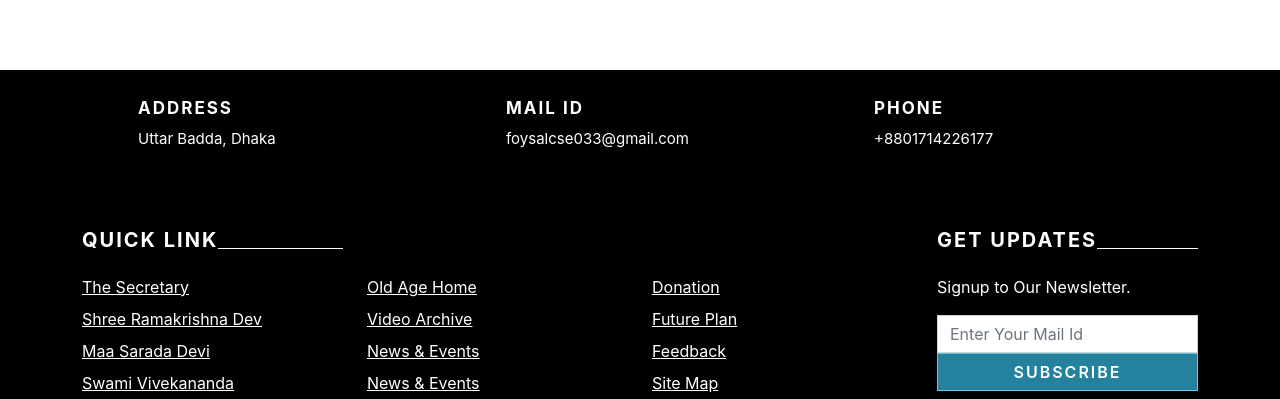
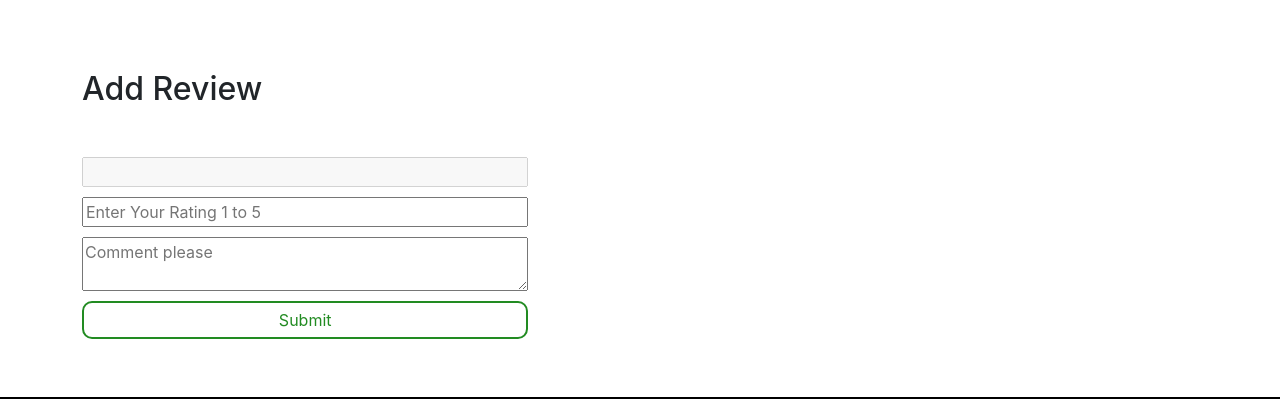
Before and after one commit to mahmoodfoysal/niche-final-project, a React (Create React App) app: page /product/1 in a window 1280 px wide. Shown: the part 308-707 px from the top of the page. Built offline with nearby package versions, Linux system fonts and the light colour scheme; no server answers.

Commit message:
rating added

```diff
--- a/package.json
+++ b/package.json
@@ -19,6 +19,7 @@
     "react": "^17.0.2",
     "react-dom": "^17.0.2",
     "react-hook-form": "^7.29.0",
+    "react-rating": "^2.0.5",
     "react-router-dom": "^5.3.0",
     "react-scripts": "5.0.0",
     "styled-components": "^5.3.5",
--- a/src/components/pages/Home/Home/Home.js
+++ b/src/components/pages/Home/Home/Home.js
@@ -1,6 +1,7 @@
-import { Alert } from '@mui/material';
 import React from 'react';
 import useAuth from '../../../hooks/useAuth';
+import ProductsRatings from '../../ProductRating/ProductsRatings';
+
 import Banner from '../Banner/Banner';
 import HomeProducts from '../Products/HomeProducts';
 
@@ -11,6 +12,7 @@ const Home = () => {
         <div>
             <Banner></Banner>
             <HomeProducts></HomeProducts>
+            <ProductsRatings></ProductsRatings>
         </div>
     );
 };
--- /dev/null
+++ b/src/components/pages/ProductDetails/ProductDetails.css
@@ -0,0 +1,21 @@
+.rating-style form {
+    display: flex;
+    flex-direction: column;
+
+}
+
+.rating-style input, textarea {
+    margin-bottom: 10px ;
+    width: 40%;
+}
+.rating-btn {
+    background-color: white;
+    color: forestgreen;
+    border-radius: 10px;
+    padding: 5px 25px;
+    border: 2px solid forestgreen;
+}
+.rating-btn:hover{
+    background-color: forestgreen;
+    color: white;
+}
--- a/src/components/pages/ProductDetails/ProductDetails.js
+++ b/src/components/pages/ProductDetails/ProductDetails.js
@@ -1,8 +1,12 @@
 import React, { useEffect, useState } from 'react';
 import { Link } from 'react-router-dom';
 import { useParams } from 'react-router-dom';
+import useAuth from '../../hooks/useAuth';
+import { useForm } from "react-hook-form";
+import './ProductDetails.css';
 
 const ProductDetails = () => {
+    const {users} = useAuth()
     const { id } = useParams();
     const [productDetails, setProductDetails] = useState([]);
     const {_id, image, productName, details, price, description } = productDetails;
@@ -12,6 +16,28 @@ const ProductDetails = () => {
             .then(res => res.json())
             .then(data => setProductDetails(data))
     }, [])
+
+    const { register, handleSubmit, reset } = useForm();
+    const onSubmit = data => {
+        data.name= users?.displayName;
+        data.productImage = image;
+        data.productName = productName;
+        fetch('http://localhost:5000/rating', {
+            method:'POST',
+            headers: {
+                'content-type': 'application/json',
+            },
+            body: JSON.stringify(data)
+        })
+        .then(res => res.json())
+        .then(data => {
+            if(data.insertedId) {
+                alert('Thanks for your valuable review')
+                reset();
+            }
+        })
+        console.log(data)
+    };
     return (
         <div className='container mt-5'>
             <div className="row">
@@ -34,6 +60,16 @@ const ProductDetails = () => {
                 <h2 className='mt-5'>Product Description</h2>
                 <p>{description}</p>
             </div>
+            <h2 className='mt-5 mb-5'>Add Review</h2>
+
+            <div className='rating-style'>
+            <form onSubmit={handleSubmit(onSubmit)}>
+      <input disabled defaultValue={users?.displayName} {...register("name")} />
+      <input type="number" {...register("rating", { required: true})} placeholder="Enter Your Rating 1 to 5"/>
+      <textarea {...register("comment", { required: true})} placeholder="Comment please"/>
+      <input className='rating-btn' type="submit" />
+    </form>
+            </div>
         </div>
     );
 };
--- /dev/null
+++ b/src/components/pages/ProductRating/ProductsRatings.js
@@ -0,0 +1,27 @@
+import React, { useEffect, useState } from 'react';
+import RatingCard from './RatingCard/RatingCard';
+
+const ProductsRatings = () => {
+    const [productsRatings, setProductsRatings] = useState([])
+    useEffect(() => {
+        fetch('http://localhost:5000/rating')
+            .then(res => res.json())
+            .then(data => setProductsRatings(data))
+    }, [])
+    return (
+        <div className='container'>
+            <h2 className='mt-5 mb-5 text-center'>Customer Rating</h2>
+            <div class="row row-cols-1 row-cols-md-3 g-4">
+            {
+                productsRatings.map(productRating => <RatingCard
+                key={productRating._id}
+                productRating={productRating}
+                ></RatingCard>)
+            }
+
+            </div>
+        </div>
+    );
+};
+
+export default ProductsRatings;
--- /dev/null
+++ b/src/components/pages/ProductRating/RatingCard/RatingCard.css
@@ -0,0 +1,3 @@
+.star-color {
+    color: gold;
+}
--- /dev/null
+++ b/src/components/pages/ProductRating/RatingCard/RatingCard.js
@@ -0,0 +1,31 @@
+import React from 'react';
+import Rating from 'react-rating';
+import './RatingCard.css';
+
+const RatingCard = ({ productRating }) => {
+    const { name, rating, comment, productImage, productName } = productRating;
+    return (
+        <div>
+            <div class="col">
+                <div class="card">
+                    <img src={productImage} class="card-img-top" alt="..." />
+                    <div class="card-body">
+                        <h5 class="card-title">{productName}</h5>
+                        <Rating
+                            initialRating={rating}
+                            emptySymbol="far fa-star star-color"
+                            fullSymbol="fas fa-star star-color"
+                            readonly
+                        ></Rating>
+                        <p>{comment}</p>
+                    </div>
+                    <div class="card-footer">
+                        <small class="text-bold">by: {name}</small>
+                    </div>
+                </div>
+            </div>
+        </div>
+    );
+};
+
+export default RatingCard;
```
Also changed, not shown: 1 other file (tests, documents, lock files or other folders).
